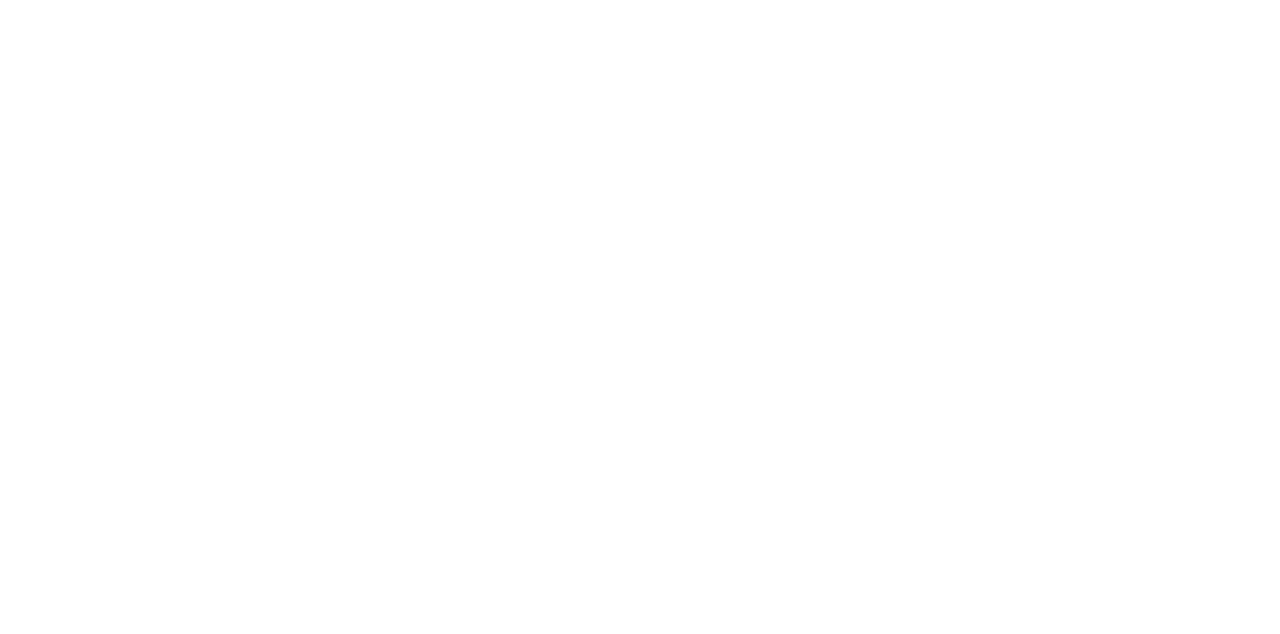
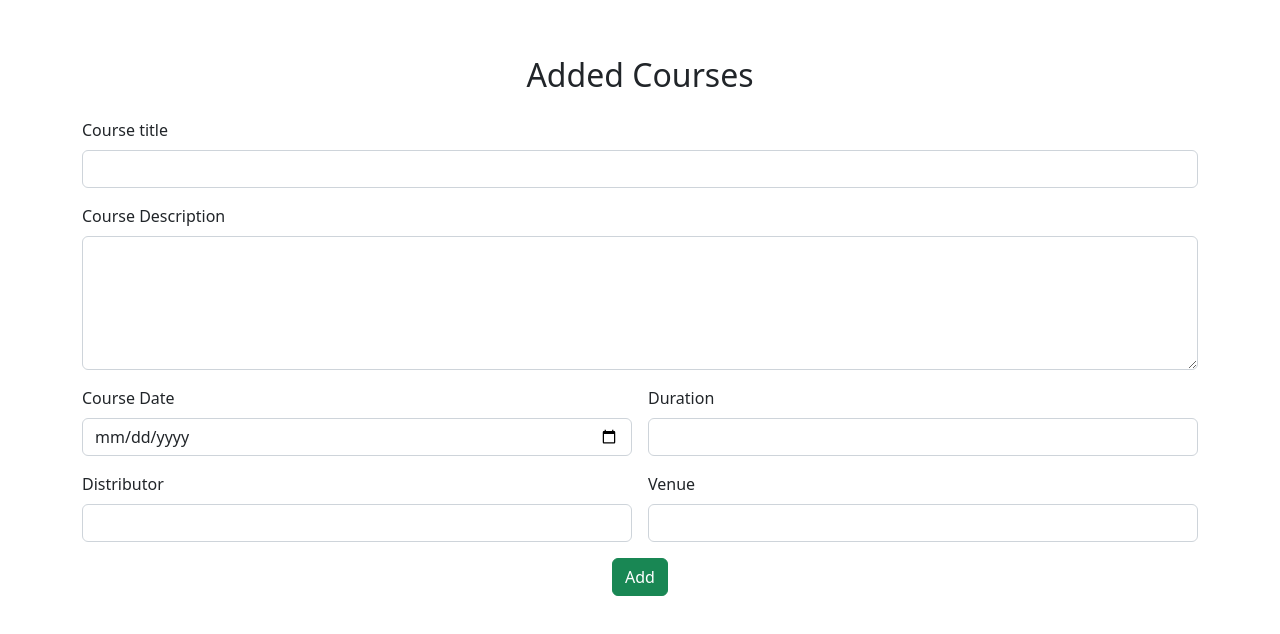
Before and after one commit to nivedhanr/Angularemployeefinal, an Angular app: page / in a window 1280 px wide. Shown: the top 634 px of the page. Built offline with nearby package versions, Linux system fonts and the light colour scheme.

Commit message:
addcourse

```diff
--- /dev/null
+++ b/src/app/addcourse/addcourse.component.html
@@ -0,0 +1,76 @@
+<div class="container">
+
+    <div class="row">
+
+        <div class="col col-12 col-sm-12 col-md-12 col-lg-12 col-xl-12 col-xxl-12">
+
+            <div class="row g-3 mt-3">
+
+                <div class="col col-12 col-sm-12 col-md-12 col-lg-12 col-xl-12 col-xl-12 col-xxl-12 text-center">
+
+                    <br><h2>Added Courses</h2>
+
+                    </div>
+
+                <div class="col col-12 col-sm-12 col-md-12 col-lg-12 col-xl-12 col-xxl-12">
+
+                    <label for="" class="form-label">Course title</label>
+
+                    <input name="courseTitle" [(ngModel)]="courseTitle" type="text" class="form-control">
+
+                </div>
+
+                <div class="col col-12 col-sm-12 col-md-12 col-lg-12 col-xl-12 col-xxl-12">
+
+                    <label for="" class="form-label">Course Description</label>
+
+                    <textarea name="courseDescription" [(ngModel)]="courseDescription" id=""  rows="5" class="form-control"></textarea>
+
+                </div>
+
+                <div class="col col-12 col-sm-6 col-md-6 col-lg-6 col-xl-6 col-xxl-6">
+
+                    <label for="" class="form-label">Course Date</label>
+
+                            <input name="courseDate" [(ngModel)]="courseDate" type="date" class="form-control">
+
+                </div>
+                <div class="col col-12 col-sm-6 col-md-6 col-lg-6 col-xl-6 col-xxl-6">
+
+                    <label for="" class="form-label">Duration</label>
+
+                            <input name="courseDuration" [(ngModel)]="courseDuration" type="text" class="form-control">
+
+                </div>
+
+                <div class="col col-12 col-sm-6 col-md-6 col-lg-6 col-xl-6 col-xxl-6">
+
+                    <label for="" class="form-label">Distributor</label>
+
+                    <input name="distributor" [(ngModel)]="distributor" type="text" class="form-control">
+
+                </div>
+
+                <div class="col col-12 col-sm-6 col-md-6 col-lg-6 col-xl-6 col-xxl-6">
+
+                    <label for="" class="form-label">Venue</label>
+
+                            <input name="courseVenue" [(ngModel)]="courseVenue" type="text" class="form-control">
+
+                </div>
+
+
+
+                <div class="col col-12 col-sm-12 col-md-12 col-lg-12 col-xl-12 col-xxl-12 text-center">
+
+                    <button (click)="readValues()" class="btn btn-success">Add</button>
+
+
+
+                </div>
+
+            </div>
+
+        </div>
+
+    </div>
--- /dev/null
+++ b/src/app/addcourse/addcourse.component.ts
@@ -0,0 +1,22 @@
+import { Component } from '@angular/core';
+
+@Component({
+  selector: 'app-addcourse',
+  templateUrl: './addcourse.component.html',
+  styleUrls: ['./addcourse.component.css']
+})
+export class AddcourseComponent {
+  courseTitle=""
+  courseDescription=""
+  courseDate=""
+  courseDuration=""
+  distributor=""
+  courseVenue=""
+
+readValues()
+{
+  let data:any={"courseTitle":this.courseTitle,"courseDescription":this.courseDescription,"courseDuration":this.courseDuration,"distributor":this.distributor,"courseDate":this.courseDate,"courseVenue":this.courseVenue}
+  console.log(data)
+
+}
+}
--- a/src/app/app.component.html
+++ b/src/app/app.component.html
@@ -1,3 +1,3 @@
 
-
+<app-addcourse></app-addcourse>
 <router-outlet></router-outlet>
```
Also changed, not shown: src/app/app.module.ts (+6 -2 lines), src/app/addcourse/addcourse.component.css (added).
